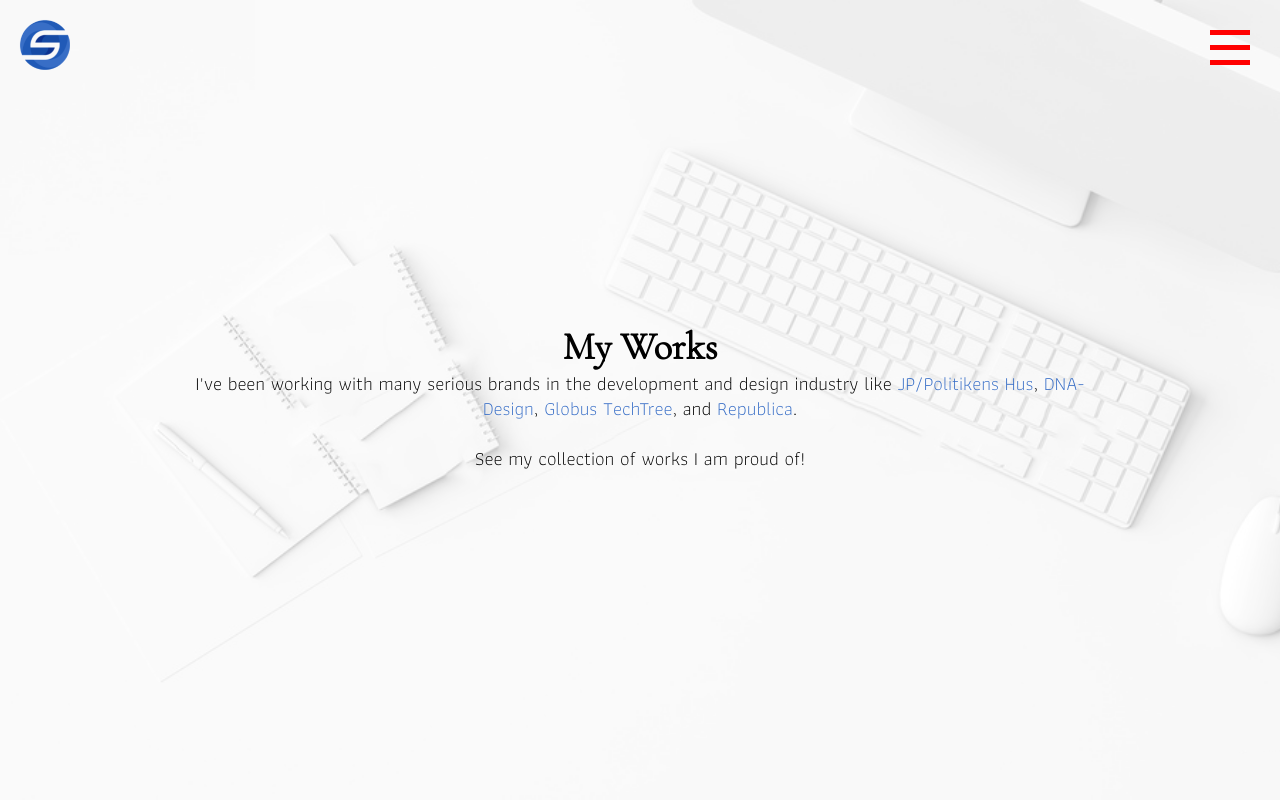
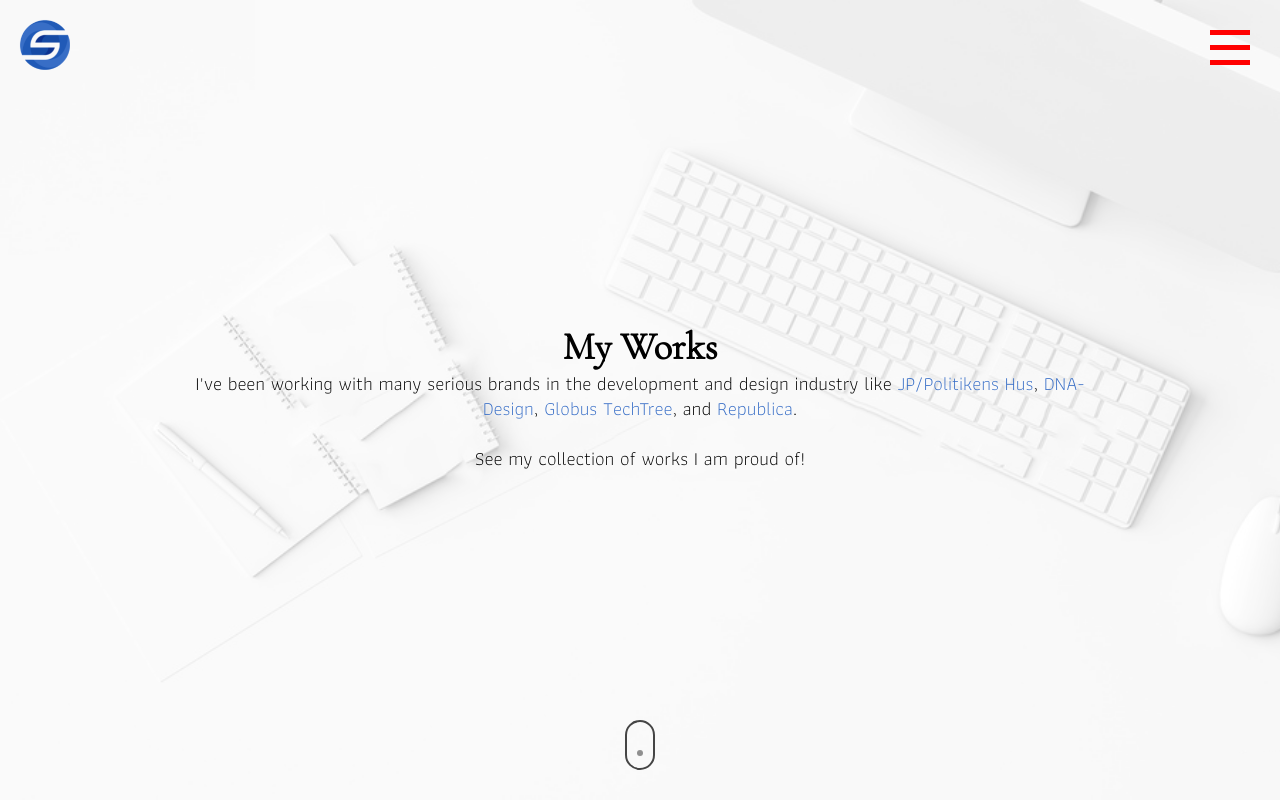
Before and after one commit to codeMonkSS/profile, a Vue app: page /portfolio in a window 1280 px wide. Shown: the top 800 px of the page. Built offline with nearby package versions, Linux system fonts and the light colour scheme; what vue-head, vue-mouse-parallax, vue-particles would draw is missing.

Commit message:
Fixed router and minor ux & ui stuff

```diff
--- a/src/App.vue
+++ b/src/App.vue
@@ -66,4 +66,70 @@
   .heading {
     font-family: 'Cormorant Garamond', serif;
   }
+
+  .scroller {
+    padding: 20px 0;
+    margin: auto;
+    position: absolute;
+    bottom: 40px;
+    left: 0;
+    right: 0;
+  }
+  .scroller span {
+    position: absolute;
+    top: 0;
+    left: 50%;
+    width: 30px;
+    height: 50px;
+    margin-left: -15px;
+    border: 2px solid #454545;
+    border-radius: 50px;
+    box-sizing: border-box;
+  }
+  .scroller span::before {
+    position: absolute;
+    top: 10px;
+    left: 50%;
+    content: '';
+    width: 6px;
+    height: 6px;
+    margin-left: -3px;
+    background-color: #454545;
+    border-radius: 100%;
+    -webkit-animation: sdb10 2s infinite;
+    animation: sdb10 2s infinite;
+    box-sizing: border-box;
+  }
+  @-webkit-keyframes sdb10 {
+    0% {
+      -webkit-transform: translate(0, 0);
+      opacity: 0;
+    }
+    40% {
+      opacity: 1;
+    }
+    80% {
+      -webkit-transform: translate(0, 20px);
+      opacity: 0;
+    }
+    100% {
+      opacity: 0;
+    }
+  }
+  @keyframes sdb10 {
+    0% {
+      transform: translate(0, 0);
+      opacity: 0;
+    }
+    40% {
+      opacity: 1;
+    }
+    80% {
+      transform: translate(0, 20px);
+      opacity: 0;
+    }
+    100% {
+      opacity: 0;
+    }
+  }
 </style>
--- a/src/components/home/Home.vue
+++ b/src/components/home/Home.vue
@@ -35,7 +35,7 @@
                :prop="logoName"
             >
               <parallax-container class="horizontal-card centered-card">
-                <parallax-element :parallaxStrength="10" :type="'depth'">
+                <parallax-element :parallaxStrength="30" :type="'depth'">
                   <img :alt="srcUrl" :src="logoName"/>
                 </parallax-element>
               </parallax-container>
@@ -205,6 +205,7 @@ export default {
 
             img {
               width: 100%;
+              max-height: 100%;
               height: auto;
               display: block;
             }
--- a/src/components/portfolio/Portfolio.vue
+++ b/src/components/portfolio/Portfolio.vue
@@ -7,6 +7,7 @@
           <h1 v-html="$store.state.work.header"></h1>
           <h2 v-html="$store.state.work.text"></h2>
         </div>
+        <div class="scroller"><span></span></div>
       </div>
     </div>
     <div class="content">
@@ -19,7 +20,7 @@
         <div class="content-wrapper">
           <div
             v-for="(work, index) in $store.state.work.cases"
-            :key="work"
+            :key="index"
             class="case"
           >
             <img :src="caseImg[index]" :alt="work.name">
@@ -90,7 +91,7 @@ export default {
     progressHandler({ progress }) {
       this.currProgress = progress;
       // eslint-disable-next-line
-      console.log('current progress', progress);
+      // console.log('current progress', progress);
     },
   },
   components: {
--- a/src/components/services/Services.vue
+++ b/src/components/services/Services.vue
@@ -27,6 +27,7 @@
             v-html="dataText"
           >
           </div>
+          <div class="scroller"><span></span></div>
         </div>
       </div>
       <Scrollama
--- a/src/router.js
+++ b/src/router.js
@@ -1,6 +1,11 @@
 import Vue from 'vue';
 import Router from 'vue-router';
 import Home from './components/home/Home.vue';
+import About from './components/about/About.vue';
+import Services from './components/services/Services.vue';
+import Portfolio from './components/portfolio/Portfolio.vue';
+import Blog from './components/blog/Blog.vue';
+import Contact from './components/contact/Contact.vue';
 
 Vue.use(Router);
 
```
Also changed, not shown: 1 other file (tests, documents, lock files or other folders).
